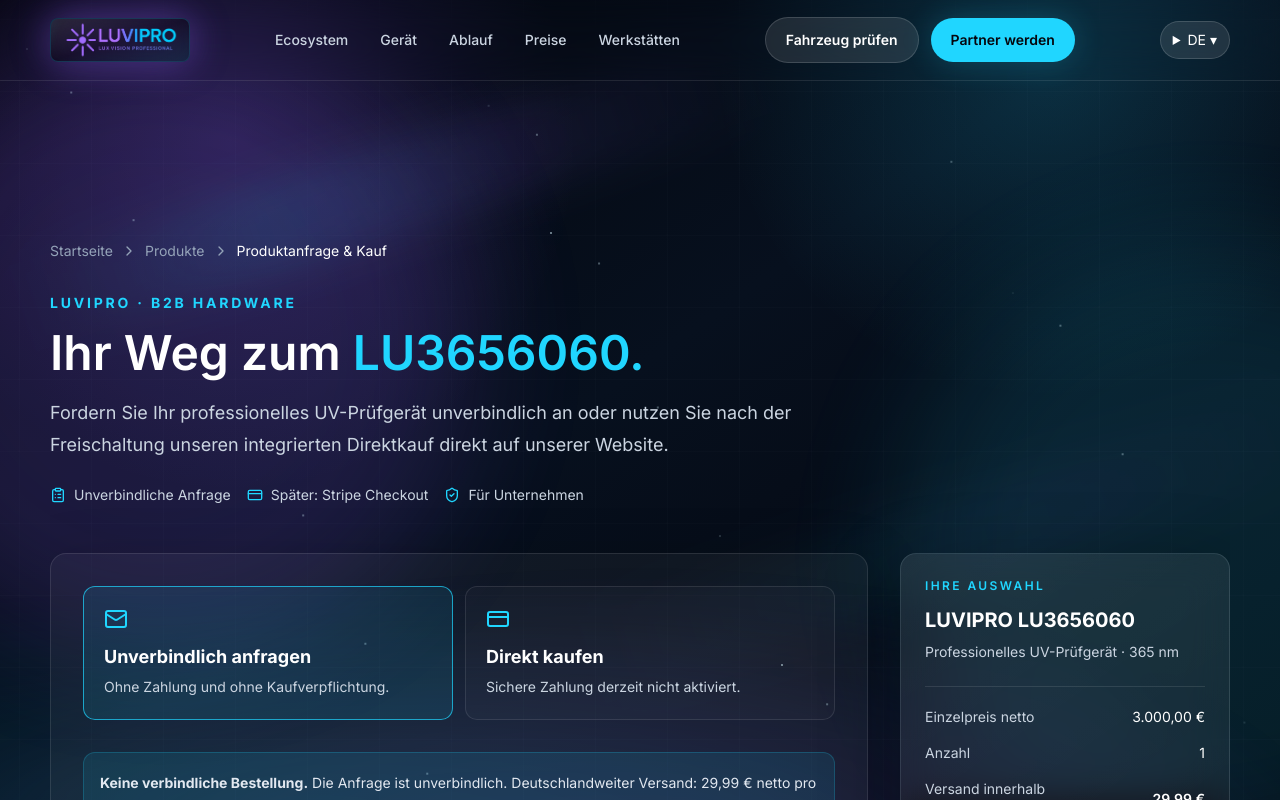
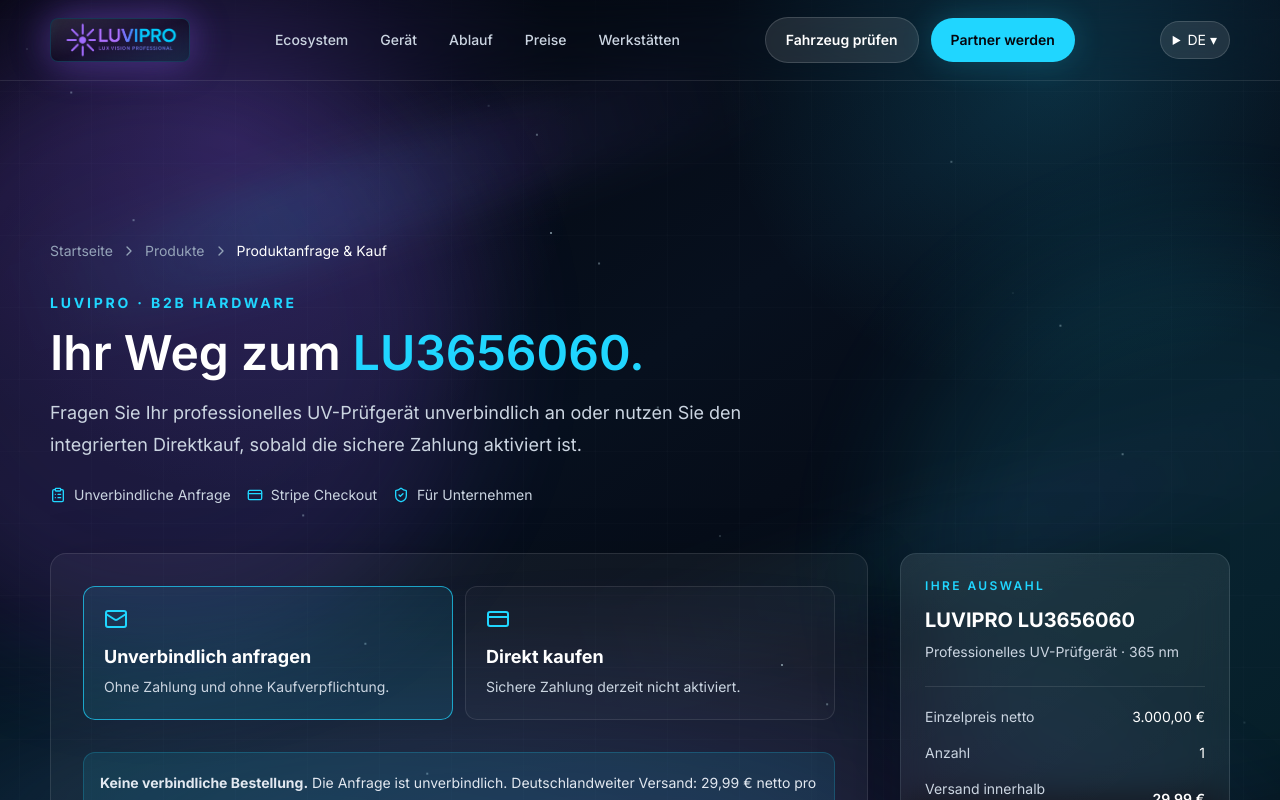
Before and after one commit to Diaa6969/luvipro-website, a Next.js app: page /order in a window 1280 px wide. Shown: the top 800 px of the page. Built offline with nearby package versions, Linux system fonts and the light colour scheme.

Commit message:
Clarify payment availability without website coming-soon language

```diff
--- a/src/app/order/page.tsx
+++ b/src/app/order/page.tsx
@@ -9,7 +9,7 @@ import { isPreorderBackendReady, isStripeCheckoutReady } from "@/lib/store";
 
 export const metadata: Metadata = {
   title: "Gerät anfragen oder kaufen | LUVIPRO LU3656060",
-  description: "Unverbindliche Anfrage für das LUVIPRO LU3656060 UV-Prüfgerät. Sichere Direktzahlung nach Verkaufsstart.",
+  description: "Unverbindliche Anfrage für das LUVIPRO LU3656060 UV-Prüfgerät. Sichere Direktzahlung über Stripe bei aktivierter Zahlungsfunktion.",
   robots: { index: false, follow: true },
   alternates: { canonical: "https://luvipro.de/order" },
 };
@@ -35,11 +35,11 @@ export default async function OrderPage({ searchParams }: { searchParams: Search
             Ihr Weg zum <span className="text-pulse">LU3656060.</span>
           </h1>
           <p className="mt-5 max-w-3xl text-lg leading-8 text-slate-300">
-            Fordern Sie Ihr professionelles UV-Prüfgerät unverbindlich an oder nutzen Sie nach der Freischaltung unseren integrierten Direktkauf direkt auf unserer Website.
+            Fragen Sie Ihr professionelles UV-Prüfgerät unverbindlich an oder nutzen Sie den integrierten Direktkauf, sobald die sichere Zahlung aktiviert ist.
           </p>
           <div className="mt-6 flex flex-wrap gap-4 text-sm text-slate-300">
             <span className="inline-flex items-center gap-2"><ClipboardList className="h-4 w-4 text-pulse" /> Unverbindliche Anfrage</span>
-            <span className="inline-flex items-center gap-2"><CreditCard className="h-4 w-4 text-pulse" /> Später: Stripe Checkout</span>
+            <span className="inline-flex items-center gap-2"><CreditCard className="h-4 w-4 text-pulse" /> Stripe Checkout</span>
             <span className="inline-flex items-center gap-2"><ShieldCheck className="h-4 w-4 text-pulse" /> Für Unternehmen</span>
           </div>
         </div>
```
